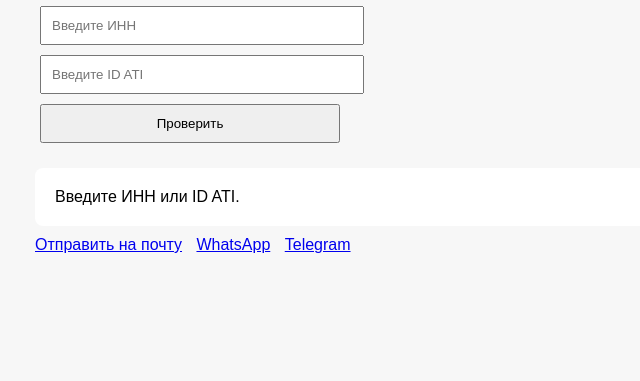
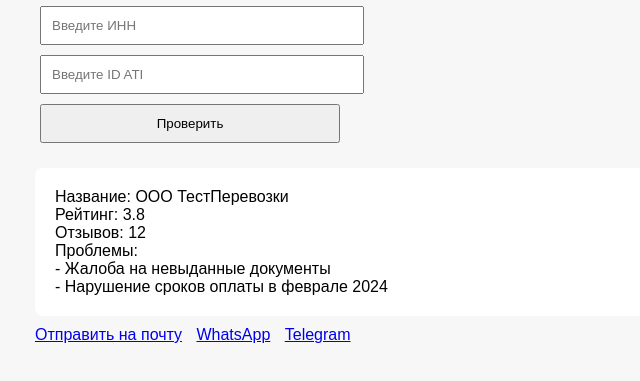
Before and after one commit to Kantanton/dogovorok, a plain HTML site: page index.html in a window 1280 px wide. Both pictures are taken after a click on the button "Проверить". Shown: the part 117-498 px from the top of the page, without its empty margins (3-643 px from the left). Drawn offline with Linux system fonts and the light colour scheme.

Commit message:
Update index.html

```diff
--- a/index.html
+++ b/index.html
@@ -27,32 +27,31 @@
   </div>
 
   <script>
-    async function check() {
+    function check() {
       const inn = document.getElementById("inn").value;
       const atiId = document.getElementById("atiId").value;
       const resultBox = document.getElementById("result");
 
-      let query = inn ? { query: inn } : (atiId ? { firmId: atiId } : null);
-      if (!query) {
-        resultBox.innerText = "Введите ИНН или ID ATI.";
-        return;
-      }
+      const fakeData = {
+        name: "ООО ТестПеревозки",
+        rating: 3.8,
+        reviews: 12,
+        problems: [
+          "Жалоба на невыданные документы",
+          "Нарушение сроков оплаты в феврале 2024",
+        ]
+      };
 
-      resultBox.innerText = "Загрузка данных...";
-      const res = await fetch("https://api.ati.su/v1.0/firms/search/summaries", {
-        method: "POST",
-        headers: {
-          "Content-Type": "application/json",
-          "Authorization": "Bearer 3a352f93-7c90-4317-a1a1-8b8a0b8863fb"
-        },
-        body: JSON.stringify(query)
-      });
-      const data = await res.json();
-      const text = JSON.stringify(data, null, 2);
-      resultBox.innerText = text;
+      const resultText =
+        "Название: " + fakeData.name + "\n" +
+        "Рейтинг: " + fakeData.rating + "\n" +
+        "Отзывов: " + fakeData.reviews + "\n" +
+        "Проблемы:\n- " + fakeData.problems.join("\n- ");
+
+      resultBox.innerText = resultText;
 
       const subject = encodeURIComponent("Результат проверки перевозчика");
-      const body = encodeURIComponent("ИНН: " + inn + "\nID ATI: " + atiId + "\n\n" + text);
+      const body = encodeURIComponent("ИНН: " + inn + "\nID ATI: " + atiId + "\n\n" + resultText);
       document.getElementById("mailto").href = "mailto:9350020@list.ru?subject=" + subject + "&body=" + body;
       document.getElementById("whatsapp").href = "https://wa.me/?text=" + body;
       document.getElementById("telegram").href = "https://t.me/share/url?text=" + body;
```
